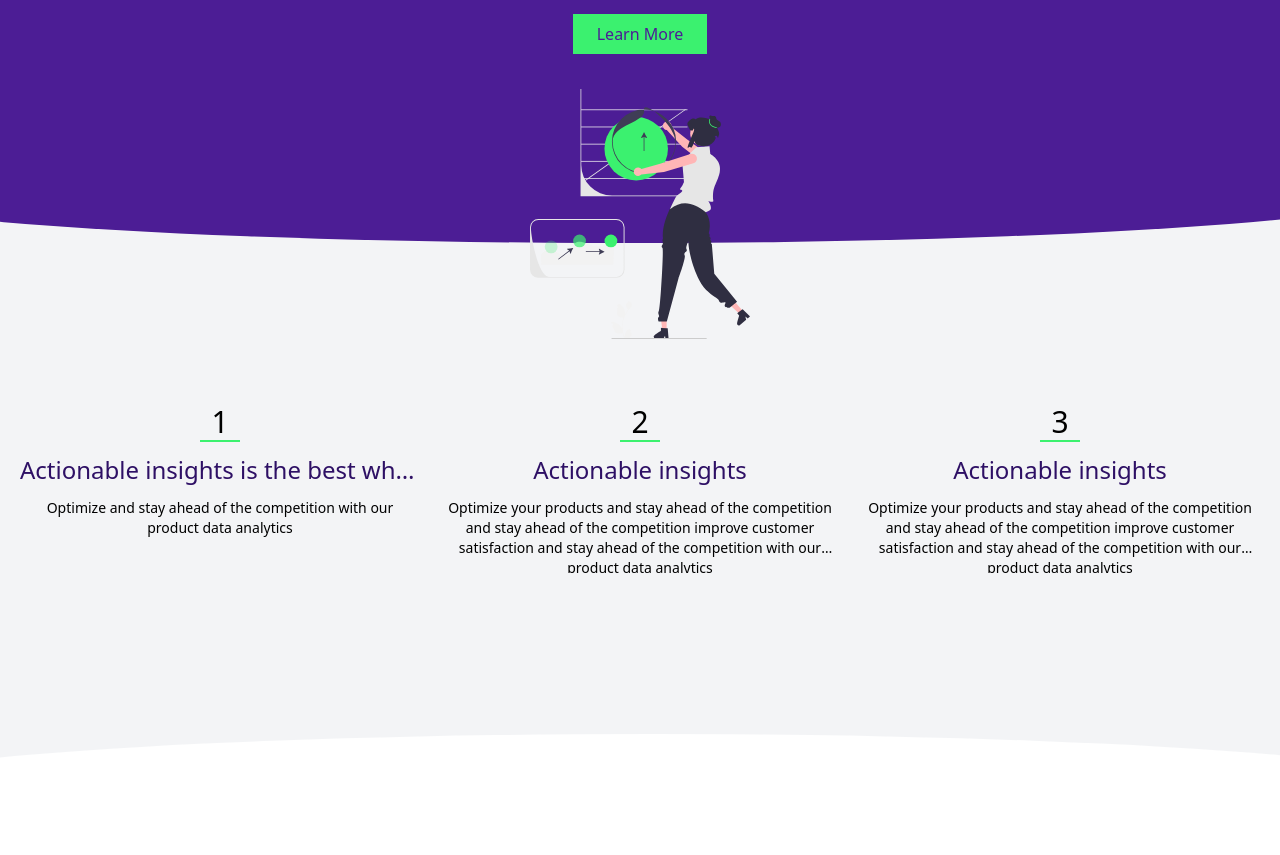
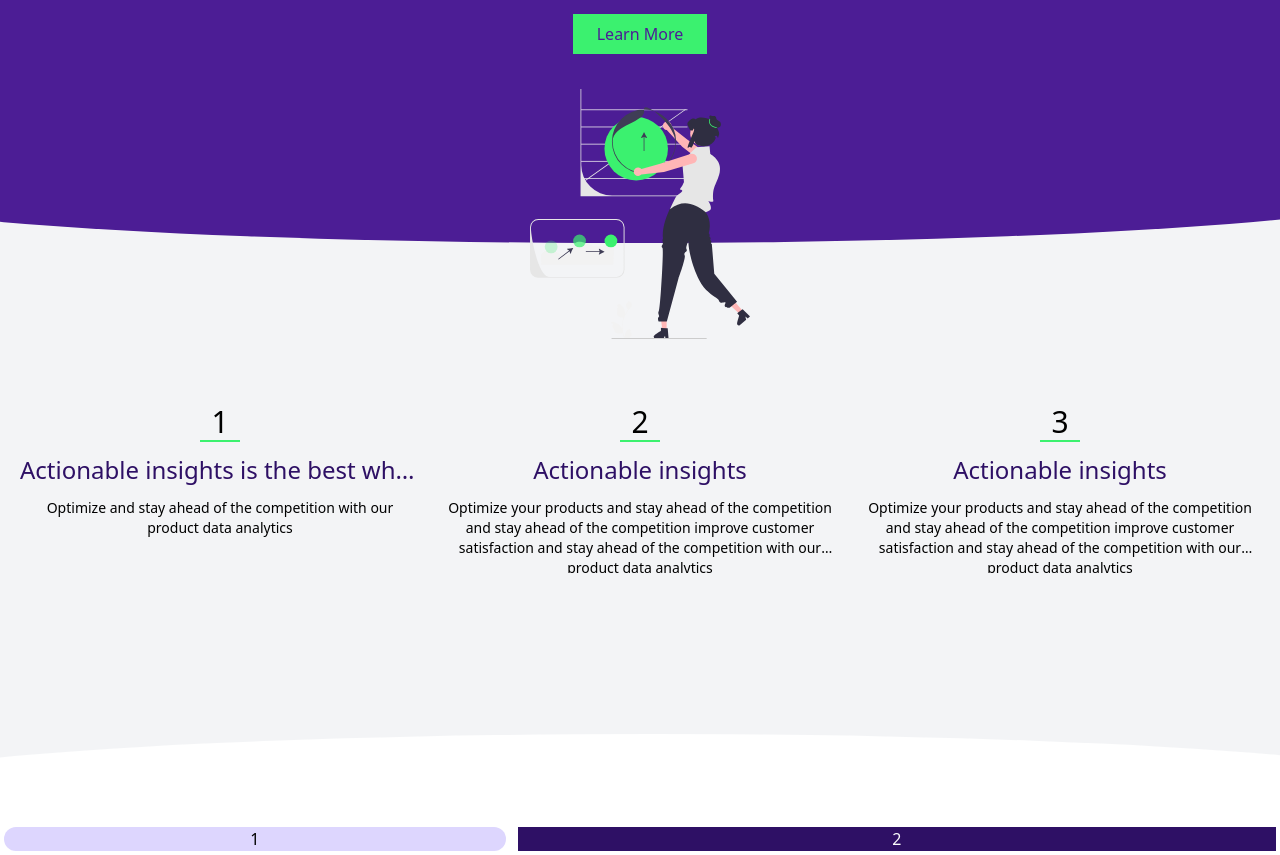
Before and after one commit to dominikjakobsze/Wrokit-landing-page--frontendmentor.io-, a website built with Vite: page frontend/app-vite/index.html in a window 1280 px wide. Shown: the part 218-1073 px from the top of the page. Before the commit the page ends 1041 px from the top, so only its background shows below. Built offline with nearby package versions, Linux system fonts and the light colour scheme.

Commit message:
bottom section layout

```diff
--- a/frontend/app-vite/index.html
+++ b/frontend/app-vite/index.html
@@ -50,6 +50,11 @@
 
       <section class="w-full h-[100px] bg-white cp-1 rotate-[180deg]"></section>
 
+      <section class="w-full gap-3 grid grid-cols-5 bg-white p-1">
+        <div class="bg-violet-200 col-span-2 w-full text-center rounded-full">1</div>
+        <div class="bg-violet-950 col-span-3 w-full text-center text-gray-50">2</div>
+      </section>
+
     </div>
     <script type="module" src="/main.js"></script>
   </body>
```
Also changed, not shown: frontend/app-vite/public/images/face.png (added).
